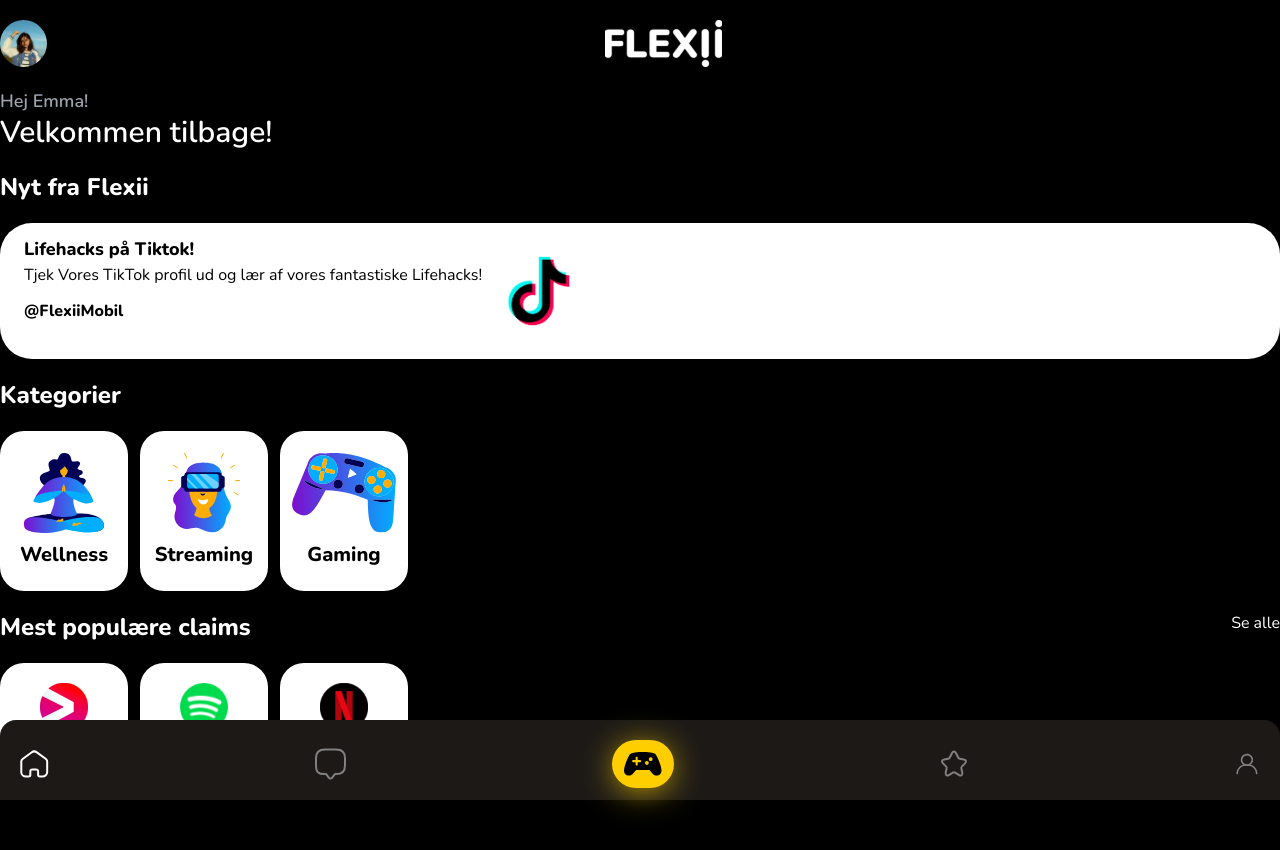
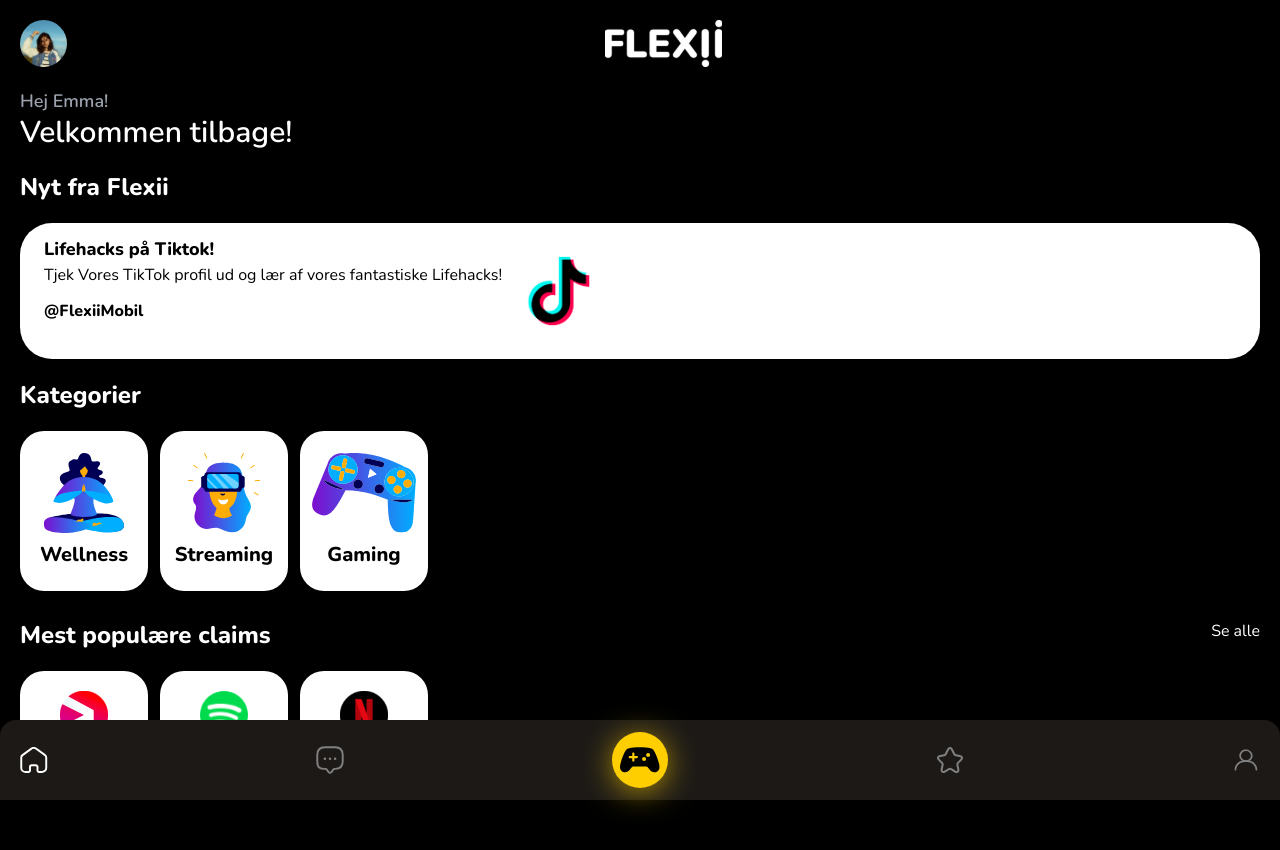
Before and after one commit to ob-vest/Flexii, a Nuxt app: page / in a window 1280 px wide. Shown: the top 850 px of the page. Built offline with nearby package versions, Linux system fonts and the light colour scheme.

Commit message:
minor changes

```diff
--- a/app.vue
+++ b/app.vue
@@ -8,7 +8,7 @@
     <div>
       <!-- <CommunityList /> -->
       <NuxtPage />
-      <TabBar class="pt-24" />
+      <TabBar />
     </div>
   </div>
 </template>
--- a/assets/css/main.css
+++ b/assets/css/main.css
@@ -3,6 +3,9 @@
 @tailwind utilities;
 
 @layer components {
+    .body-space {
+        @apply mx-5;
+    }
     html {
         font-family: 'Nunito';
         @apply bg-black text-white;
--- a/components/CategoryListBox.vue
+++ b/components/CategoryListBox.vue
@@ -4,8 +4,8 @@
       <div class="px-3 bg-white w-full h-20 rounded-3xl">
         <div class="flex w-full h-full justify-start items-center space-x-5">
           <img class="w-12" :src="'/illustrations/' + image" alt="" />
-          <h1 class="text-black font-bold">{{ title }}</h1>
-          <div class="flex justify-end w-full">
+          <h2 class="text-black font-bold w-full line">{{ title }}</h2>
+          <div class="flex justify-end">
             <ContinueButton class="bg-primary" />
           </div>
         </div>
--- a/components/TabBar.vue
+++ b/components/TabBar.vue
@@ -1,19 +1,21 @@
 <template>
   <div>
+    <div class="pt-24">
       <nav class="bg-stone-900 w-full fixed bottom-0 h-20 px-5 rounded-t-2xl">
-      <div class="flex justify-between my-5">
-        <img src="/icons/home.svg" alt="" />
-        <img class="notselected" src="/icons/community.svg" alt="" />
+        <div class="flex justify-between items-center h-full">
+          <img class="icon" src="/icons/home.svg" alt="" />
+          <img class="icon notselected" src="/icons/community.svg" alt="" />
           <div
-          class="bg-primary p-3 rounded-full shadow-[0_4px_35px_-5px_rgba(0,0,0,0.3)] shadow-primary"
+            class="bg-primary p-2 rounded-full shadow-[0_4px_35px_-5px_rgba(0,0,0,0.3)] shadow-primary"
           >
-          <img src="/icons/joystick.svg" alt="" />
+            <img class="h-10 w-10" src="/icons/joystick.svg" alt="" />
           </div>
 
-        <img class="notselected" src="/icons/star.svg" alt="" />
-        <img class="notselected" src="/icons/profile.svg" alt="" />
+          <img class="icon notselected" src="/icons/star.svg" alt="" />
+          <img class="icon notselected" src="/icons/profile.svg" alt="" />
         </div>
       </nav>
+    </div>
   </div>
 </template>
 
@@ -21,4 +23,7 @@
 .notselected {
   filter: brightness(50%);
 }
+.icon {
+  @apply w-7;
+}
 </style>
--- a/pages/category/[_categoryId]/[_itemId].vue
+++ b/pages/category/[_categoryId]/[_itemId].vue
@@ -8,9 +8,9 @@
       </div>
 
       <div class="mx-5 space-y-5">
-        <div class="flex justify-between items-center">
+        <div class="flex items-center">
           <h2>Detaljer</h2>
-          <div class="flex items-center h-8">
+          <div class="flex items-center h-8 w-full justify-end">
             <img class="h-full" src="/icons/coin.svg" alt="" />
             <p class="text-white text-opacity-60">150 p</p>
           </div>
--- a/pages/index.vue
+++ b/pages/index.vue
@@ -1,24 +1,23 @@
 <template>
   <div class="space-y-5">
-    <div class="flex pt-5">
+    <div class="flex pt-5 body-space">
       <img src="/emma.svg" alt="" />
       <div class="w-full flex justify-center">
-        <img src="/flexii-logo.svg" alt="" />
+        <img class="object-contain" src="/flexii-logo.svg" alt="" />
       </div>
     </div>
-    <div>
+    <div class="body-space">
       <h3 class="text-gray-400">Hej Emma!</h3>
       <h1 class="text-3xl">Velkommen tilbage!</h1>
     </div>
-
+    <div class="body-space space-y-5">
       <h2 class="title">Nyt fra Flexii</h2>
 
       <Newsbox />
-
-    <h2 class="title">Kategorier</h2>
-    <div class="flex gap-3 overflow-x-scroll">
-      <!-- <CategoryBox title="Wellness" img="wellness.svg" />
-      <CategoryBox title="Streaming" img="streaming.svg" /> -->
+    </div>
+    <h2 class="title body-space">Kategorier</h2>
+    <div class="overflow-x-scroll">
+      <div class="body-space mb-2 flex gap-3">
         <NuxtLink
           v-for="(category, index) in categories"
           :key="index"
@@ -27,16 +26,19 @@
           <CategoryBox :title="category.name" :img="category.image" />
         </NuxtLink>
       </div>
+    </div>
 
-    <div class="flex justify-between my-2">
+    <div class="flex justify-between my-2 body-space">
       <h2 class="title">Mest populære claims</h2>
       <p>Se alle</p>
     </div>
 
-    <div class="flex gap-3 overflow-x-scroll">
+    <div class="overflow-x-scroll">
+      <div class="flex gap-3 body-space">
         <PopularClaimButton title="Viaplay" img="viaplay.svg" />
         <PopularClaimButton title="Spotify" img="spotify.svg" />
         <PopularClaimButton title="Netflix" img="netflix.svg" />
+      </div>
     </div>
   </div>
 </template>
```
Also changed, not shown: public/icons/community.svg. Lines whose indentation alone changed are shown as unchanged.
